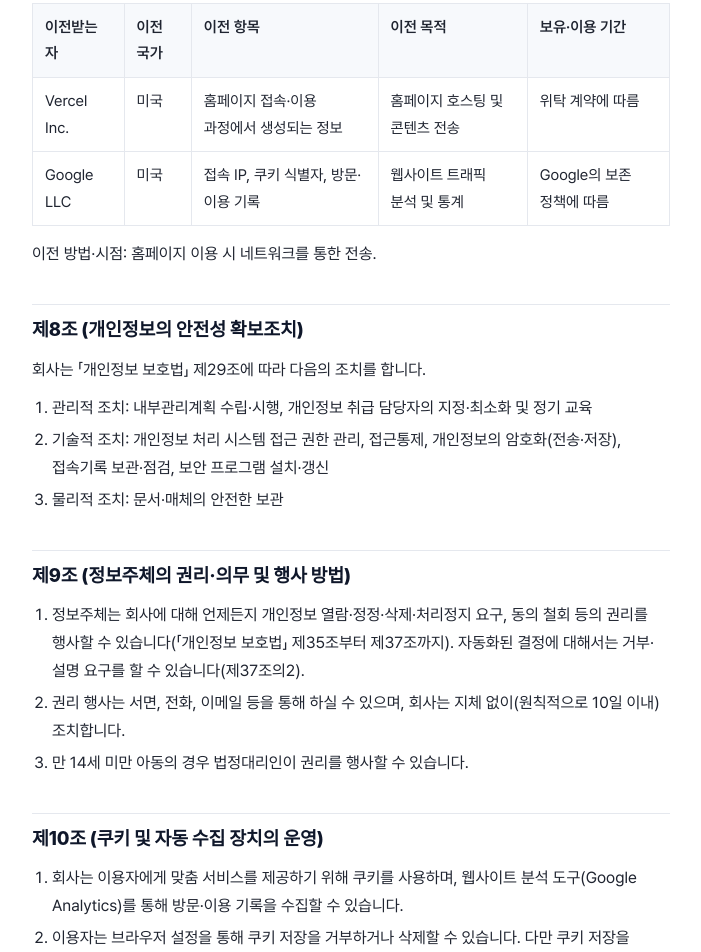
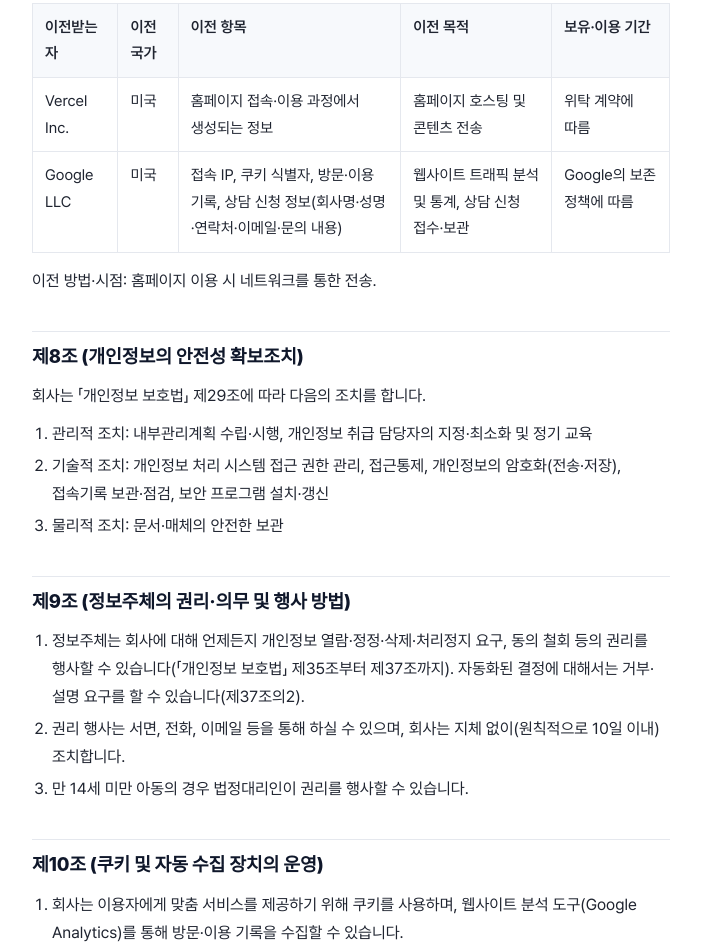
Before and after one commit to handminjun504/wapeople123, a website: page privacy.html in a window 1280 px wide. Shown: the part 2494-3446 px from the top of the page, without its empty margins (286-987 px from the left). Drawn offline with Linux system fonts and the light colour scheme; a web font is replaced by a local one.

Commit message:
[사이트] 개인정보 처리방침 제7조 국외 이전 표 — Google 이전 항목에 상담 신청 정보 추가 (로이 재대조 반영)

```diff
--- a/privacy.html
+++ b/privacy.html
@@ -176,7 +176,7 @@
                     <thead><tr><th>이전받는 자</th><th>이전 국가</th><th>이전 항목</th><th>이전 목적</th><th>보유·이용 기간</th></tr></thead>
                     <tbody>
                         <tr><td>Vercel Inc.</td><td>미국</td><td>홈페이지 접속·이용 과정에서 생성되는 정보</td><td>홈페이지 호스팅 및 콘텐츠 전송</td><td>위탁 계약에 따름</td></tr>
-                        <tr><td>Google LLC</td><td>미국</td><td>접속 IP, 쿠키 식별자, 방문·이용 기록</td><td>웹사이트 트래픽 분석 및 통계</td><td>Google의 보존 정책에 따름</td></tr>
+                        <tr><td>Google LLC</td><td>미국</td><td>접속 IP, 쿠키 식별자, 방문·이용 기록, 상담 신청 정보(회사명·성명·연락처·이메일·문의 내용)</td><td>웹사이트 트래픽 분석 및 통계, 상담 신청 접수·보관</td><td>Google의 보존 정책에 따름</td></tr>
                     </tbody>
                 </table>
                 <p>이전 방법·시점: 홈페이지 이용 시 네트워크를 통한 전송.</p>
```
